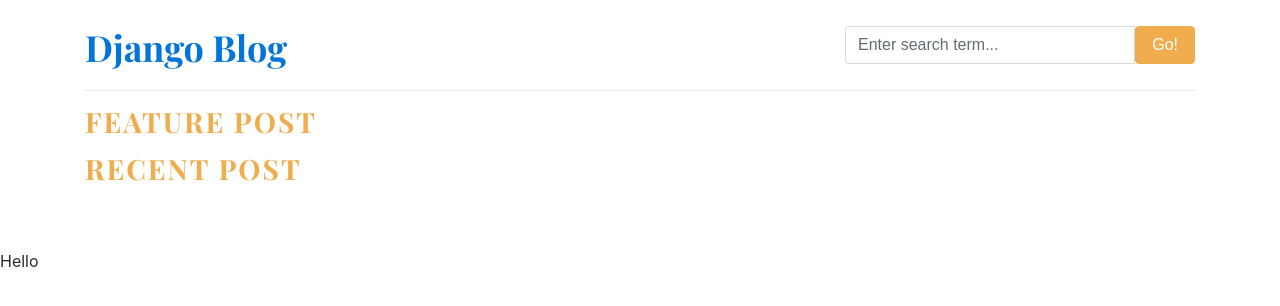
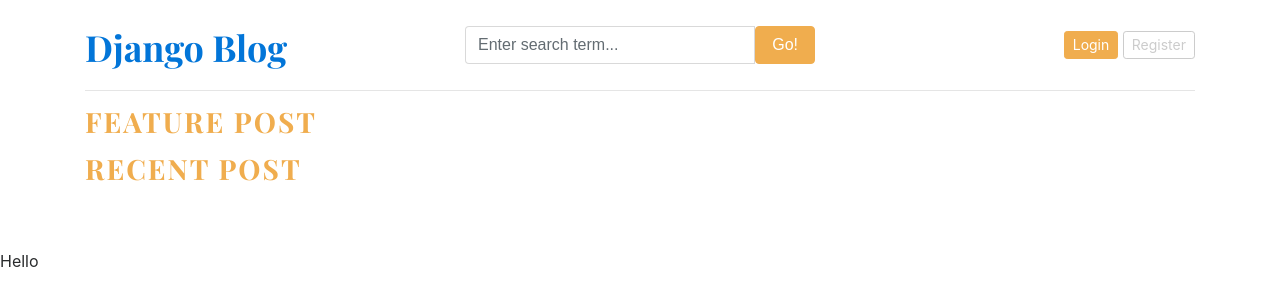
Before and after one commit to Aanniiz123/django-bog, a Django app: page / in a window 1280 px wide. Shown: the top 306 px of the page. Run offline with Django 5.2, Linux system fonts and the light colour scheme; data that the repository does not hold is empty.

Commit message:
register function

```diff
--- a/blog_main/urls.py
+++ b/blog_main/urls.py
@@ -15,6 +15,7 @@ Including another URLconf
     2. Add a URL to urlpatterns:  path('blog/', include('blog.urls'))
 """
 
+from atexit import register
 from re import search
 from django.contrib import admin
 from django.urls import include, path
@@ -27,8 +28,10 @@ urlpatterns = [
     path("admin/", admin.site.urls),
     path("", views.home, name="home"),
     path('category/', include('blogs.urls')),
-    path('<slug:slug>/',  BlogsView.blogs, name = 'blogs'),
+    path('blogs/<slug:slug>/',  BlogsView.blogs, name = 'blogs'),
     ## Search end point
-    path('blogs/search/', BlogsView.search, name ='search')
+    path('search/', BlogsView.search, name ='search'),
+    path('register/', views.register, name = 'register'),
+
 
 ] + static(settings.MEDIA_URL, document_root=settings.MEDIA_ROOT)
--- a/blog_main/views.py
+++ b/blog_main/views.py
@@ -21,3 +21,7 @@ def home(request):
         'about' : about
     }
     return render(request, "home.html", context)
+
+
+def register(request):
+    return render(request, 'register.html')
--- a/templates/base.html
+++ b/templates/base.html
@@ -24,13 +24,20 @@
         <div class="col-4">
           <form action="{% url 'search' %}" method="GET">
             <div class="input-group">
-              <input class="form-control" type="text" name="keyword" value="{{ keywords }}" placeholder="Enter search term..." aria-label="Enter search term..." aria-describedby="button-search" />
+              <input class="form-control" type="text" name="keyword" value="{{ keyword }}" placeholder="Enter search term..." aria-label="Enter search term..." aria-describedby="button-search" />
               <button type="submit" class="btn btn-warning" id="button-search" type="button">Go!</button>
           </div>
           </form>
         </div>
+
+        <div class="col-4 d-flex justify-content-end align-items-center">
+          <a class="btn btn-sm btn-warning" href="#">Login</a> &nbsp;
+          <a class="btn btn-sm btn-outline-secondary" href="{% url 'register' %}">Register</a>
+        </div>
+
       </div>
     </header>
+
 
     <div class="nav-scroller py-1 mb-2">
       <nav class="nav d-flex justify-content-between">
```
Also changed, not shown: templates/register.html (added, +8 -0 lines).
